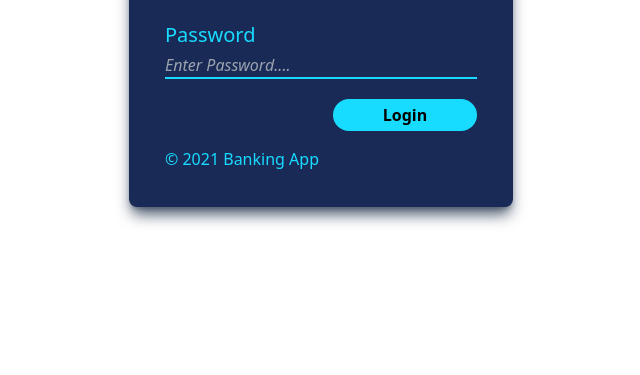
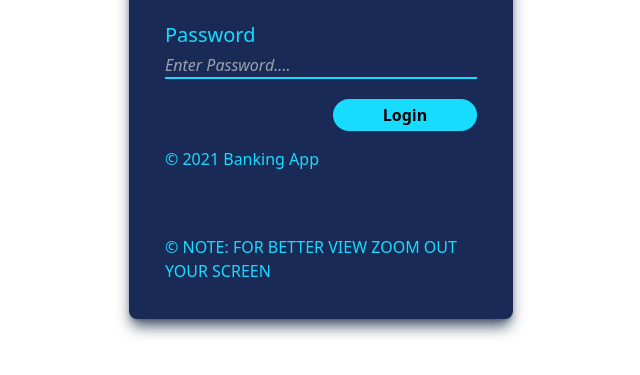
Before and after one commit to venskie03/Banking-App, a website: page index.html in a window 1280 px wide. Shown: the part 349-724 px from the top of the page, without its empty margins (319-959 px from the left). Drawn offline with nearby package versions, Linux system fonts and the light colour scheme.

Commit message:
Update index.html

```diff
--- a/index.html
+++ b/index.html
@@ -21,6 +21,7 @@
       </main>
       <footer>
          <p class="text-[#18dcff] mt-16">&copy; 2021 Banking App</p>
+          <p class="text-[#18dcff] mt-16">&copy; NOTE: FOR BETTER VIEW ZOOM OUT YOUR SCREEN</p>
       </footer>
     </div>
       <script>
```
